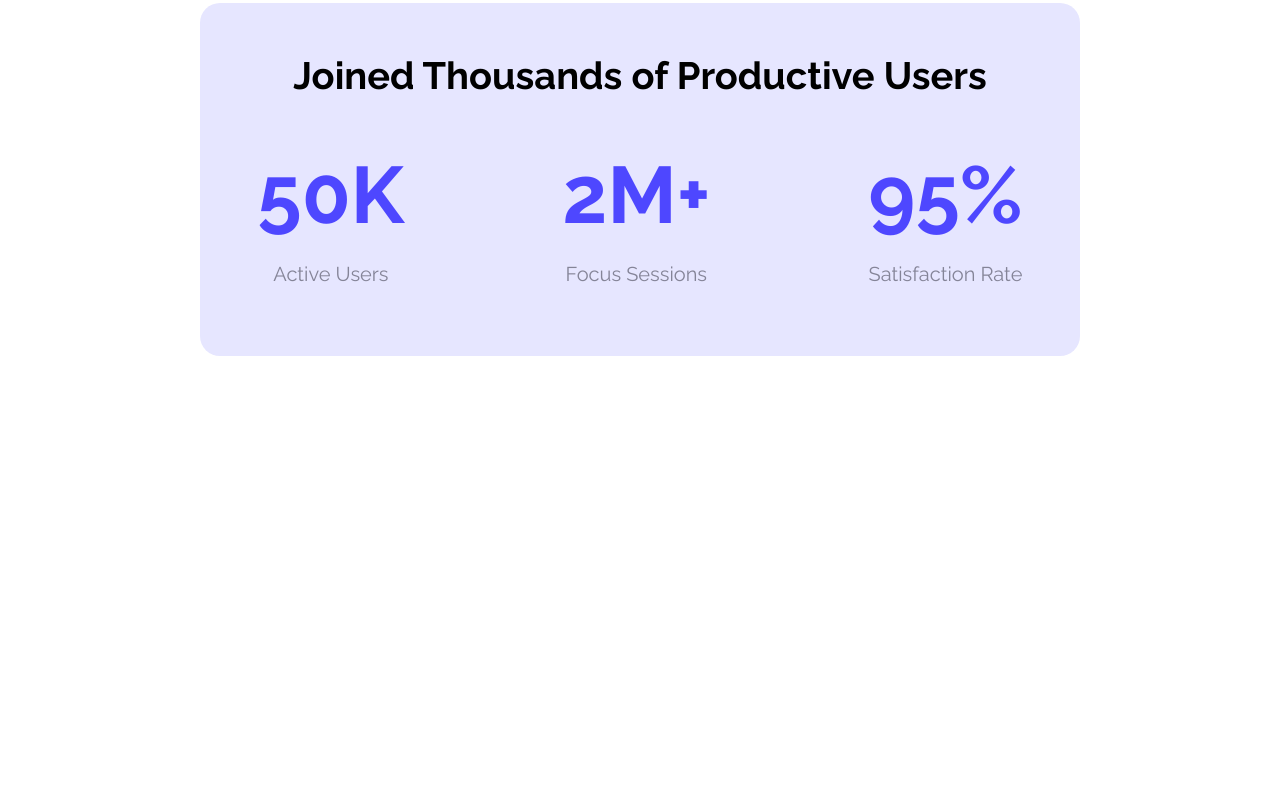
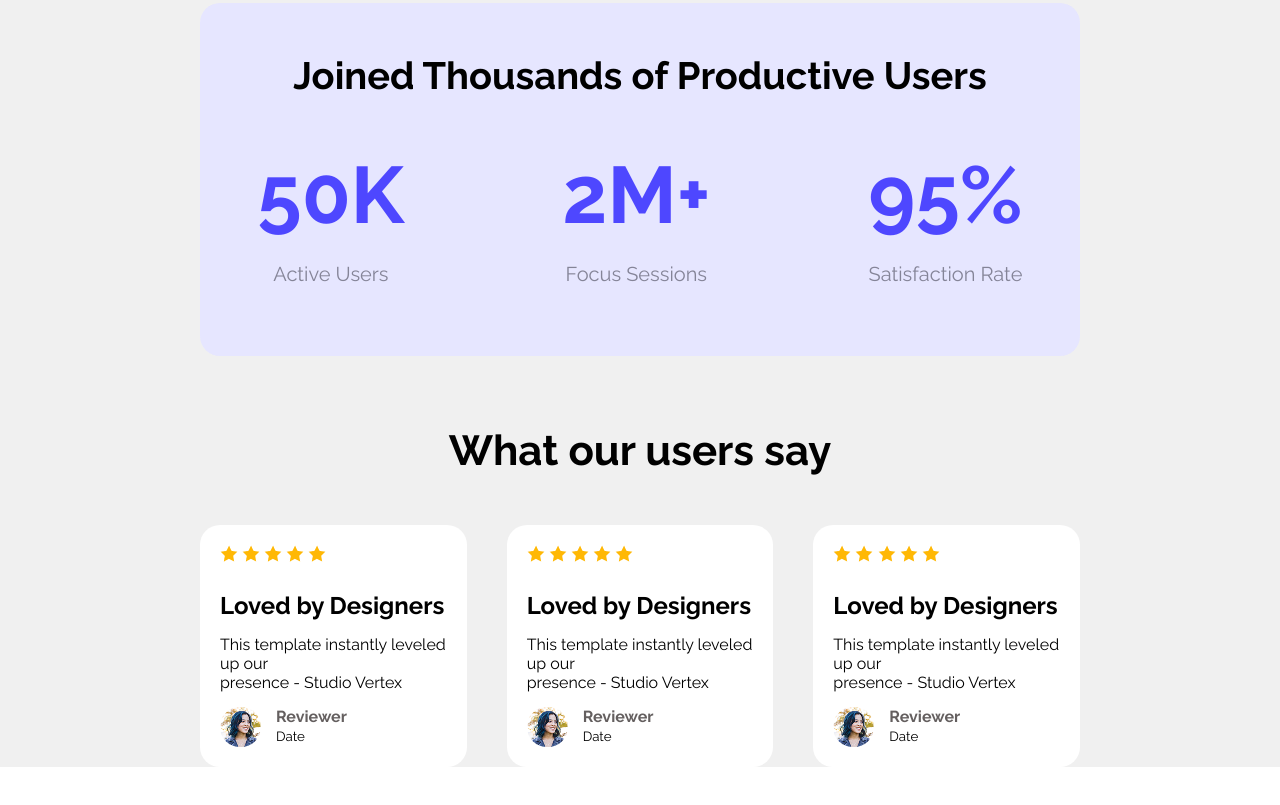
Before and after one commit to RashedujjamanNoor/ph-assignment-01, a plain HTML site: page index.html in a window 1280 px wide. Shown: the part 1329-2134 px from the top of the page. Before the commit the page ends 1685 px from the top, so only its background shows below. Drawn offline with Linux system fonts and the light colour scheme.

Commit message:
create feedback section

```diff
--- a/index.html
+++ b/index.html
@@ -10,6 +10,7 @@
     <title>Document</title>
   </head>
   <body>
+    <main>
       <section class="hero-sec">
         <nav class="navsec">
           <p>LOGO</p>
@@ -56,5 +57,75 @@
           </div>
         </div>
       </section>
+
+      <section class="feedback">
+        <h1>What our users say</h1>
+        <div class="review-sec">
+          <div class="review-card">
+            <div>
+              <img src="./assets/icon-star.png" alt="star-icon" />
+              <img src="./assets/icon-star.png" alt="star-icon" />
+              <img src="./assets/icon-star.png" alt="star-icon" />
+              <img src="./assets/icon-star.png" alt="star-icon" />
+              <img src="./assets/icon-star.png" alt="star-icon" />
+            </div>
+            <h2>Loved by Designers</h2>
+            <p class="user-comment">
+              This template instantly leveled up our <br />
+              presence - Studio Vertex
+            </p>
+            <div class="user-info">
+              <img src="./assets/avatar.png" alt="" class="user-img" />
+              <div>
+                <p class="user-name">Reviewer</p>
+                <small>Date</small>
+              </div>
+            </div>
+          </div>
+          <div class="review-card">
+            <div>
+              <img src="./assets/icon-star.png" alt="star-icon" />
+              <img src="./assets/icon-star.png" alt="star-icon" />
+              <img src="./assets/icon-star.png" alt="star-icon" />
+              <img src="./assets/icon-star.png" alt="star-icon" />
+              <img src="./assets/icon-star.png" alt="star-icon" />
+            </div>
+            <h2>Loved by Designers</h2>
+            <p class="user-comment">
+              This template instantly leveled up our <br />
+              presence - Studio Vertex
+            </p>
+            <div class="user-info">
+              <img src="./assets/avatar.png" alt="" class="user-img" />
+              <div>
+                <p class="user-name">Reviewer</p>
+                <small>Date</small>
+              </div>
+            </div>
+          </div>
+          <div class="review-card">
+            <div>
+              <img src="./assets/icon-star.png" alt="star-icon" />
+              <img src="./assets/icon-star.png" alt="star-icon" />
+              <img src="./assets/icon-star.png" alt="star-icon" />
+              <img src="./assets/icon-star.png" alt="star-icon" />
+              <img src="./assets/icon-star.png" alt="star-icon" />
+            </div>
+            <h2>Loved by Designers</h2>
+            <p class="user-comment">
+              This template instantly leveled up our <br />
+              presence - Studio Vertex
+            </p>
+            <div class="user-info">
+              <img src="./assets/avatar.png" alt="" class="user-img" />
+              <div>
+                <p class="user-name">Reviewer</p>
+                <small>Date</small>
+              </div>
+            </div>
+          </div>
+        </div>
+      </section>
+    </main>
   </body>
 </html>
--- a/style.css
+++ b/style.css
@@ -7,6 +7,10 @@
   padding: 0px;
   box-sizing: border-box;
   font-family: "Raleway", sans-serif;
+}
+
+main {
+  background: rgb(240, 240, 240);
 }
 
 .navsec {
@@ -114,3 +118,48 @@ button:hover {
   color: #252432;
   opacity: 50%;
 }
+
+.feedback {
+  margin: 70px 200px;
+  display: flex;
+  flex-direction: column;
+  justify-content: center;
+  align-items: center;
+}
+.feedback h1 {
+  font-size: 42px;
+}
+.feedback h2 {
+  margin-top: 25px;
+}
+
+.review-sec {
+  display: flex;
+  gap: 40px;
+  margin-top: 50px;
+}
+
+.review-card {
+  background: white;
+  padding: 20px;
+  border-radius: 20px;
+}
+
+.user-comment {
+  margin: 15px 0px;
+}
+
+.user-info {
+  display: flex;
+  gap: 15px;
+}
+
+.user-img {
+  border-radius: 100px;
+}
+
+.user-name {
+  font: bold;
+  font-weight: 700;
+  color: rgb(100, 95, 95);
+}
```
Lines whose indentation alone changed are shown as unchanged.
